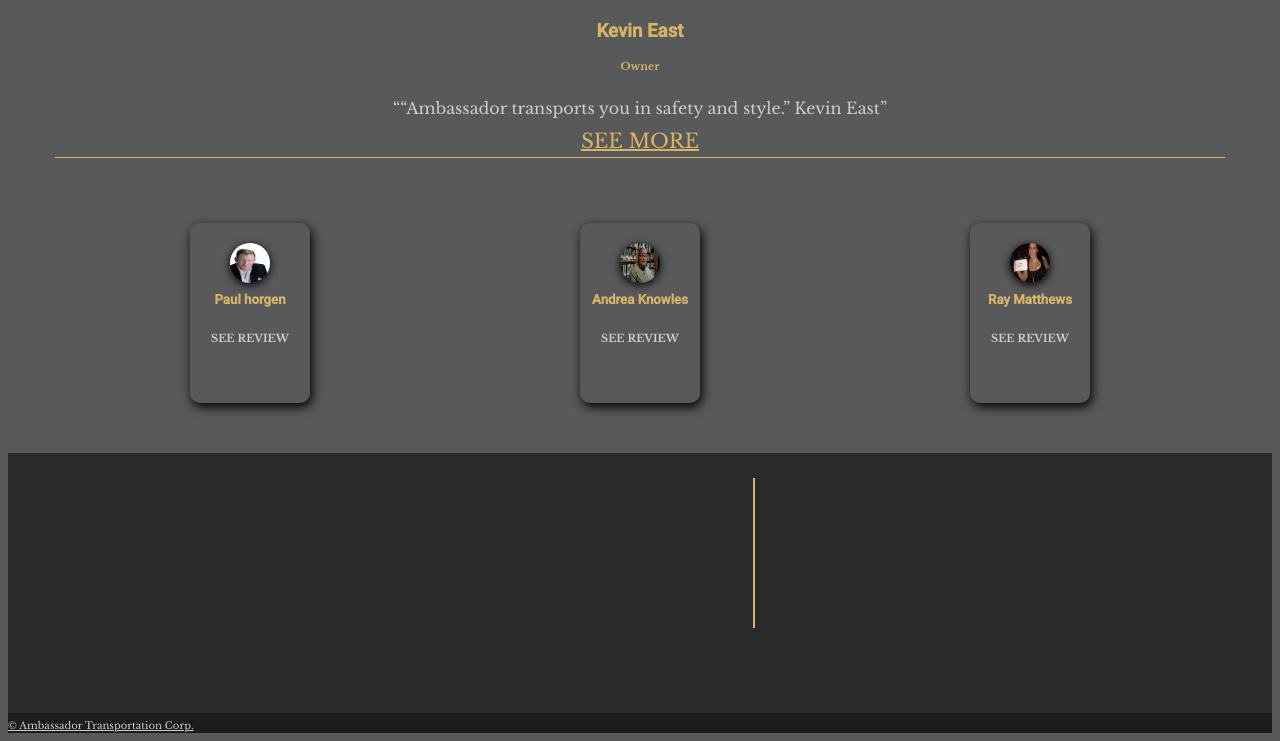
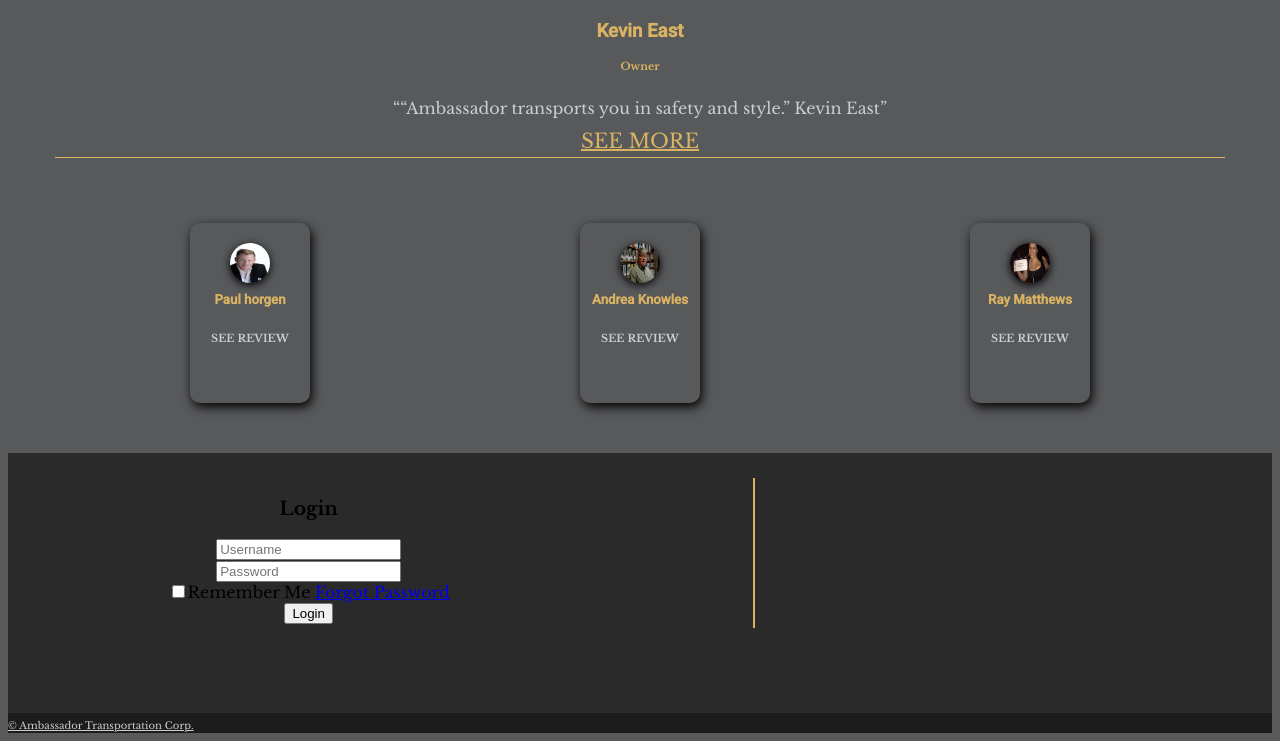
Before and after one commit to fahmida1993/project, a plain HTML site: page index.html in a window 1280 px wide. Shown: the part 1536-2277 px from the top of the page. Drawn offline with nearby package versions, Linux system fonts and the light colour scheme.

Commit message:
Add form for login

```diff
--- a/index.html
+++ b/index.html
@@ -125,6 +125,8 @@
                 </div>
             </div>
         </section>
+
+
         <!-- WORK PART END -->
 
 
@@ -162,24 +164,33 @@
                     <img src="images/guest.jpg" alt="review">
                     <h5>Ray Matthews</h5>
                     <a href="#"><h6>SEE REVIEW</h6></a>
-
                 </div>
-
-
-            </section>
-
-
+                </section>
         </section>
 
 
 
+        <!-- INFO SECTION START -->
 
 
-
-        <!-- INFO SECTION START -->
         <section class="info">
             <section class="box">
                 <div class="all-box box1">
+                    <form action="">
+                        <h1>Login</h1>
+                        <div class="input">
+                            <input type="text" placeholder="Username" required>
+                        </div>
+                        <div class="input">
+                            <input type="password" placeholder="Password" required>
+                        </div>
+                        <div class="forgot">
+                            <label><input type="checkbox">Remember Me</label>
+                            <a href="#">Forgot Password</a>
+                        </div>
+                        <button type="submit" class="btn">Login</button>
+
+                    </form>
 
 
                 </div>
@@ -187,23 +198,21 @@
 
                 </div>
 
-
             </section>
-
         </section>
     </main>
 
-    <!-- FOOTER SECTION START -->
+        <!-- FOOTER SECTION START -->
+
 
     <footer>
-
         <section class="last">
             <a href="#">© Ambassador Transportation Corp.</a>
         </section>
 
+    </footer>
 
 
-    </footer>
 
 </body>
 
```
